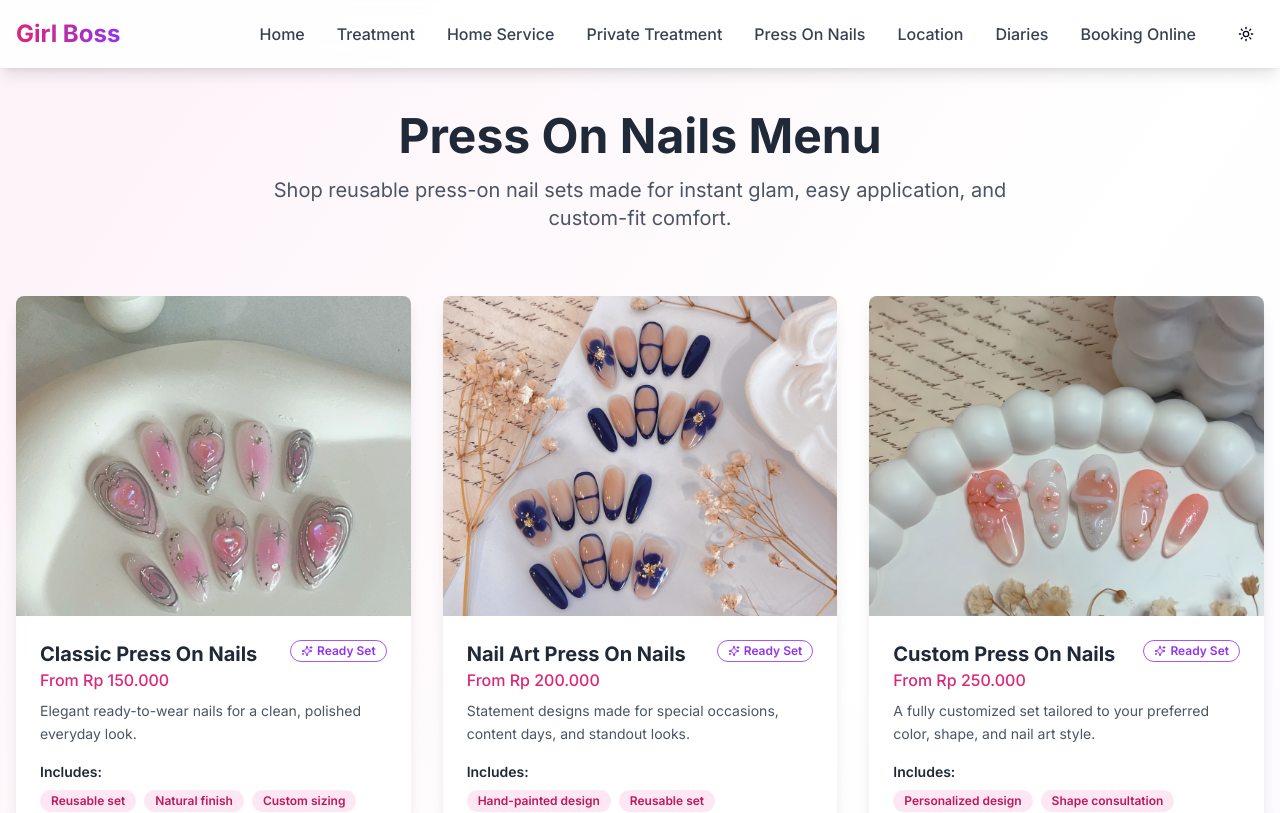
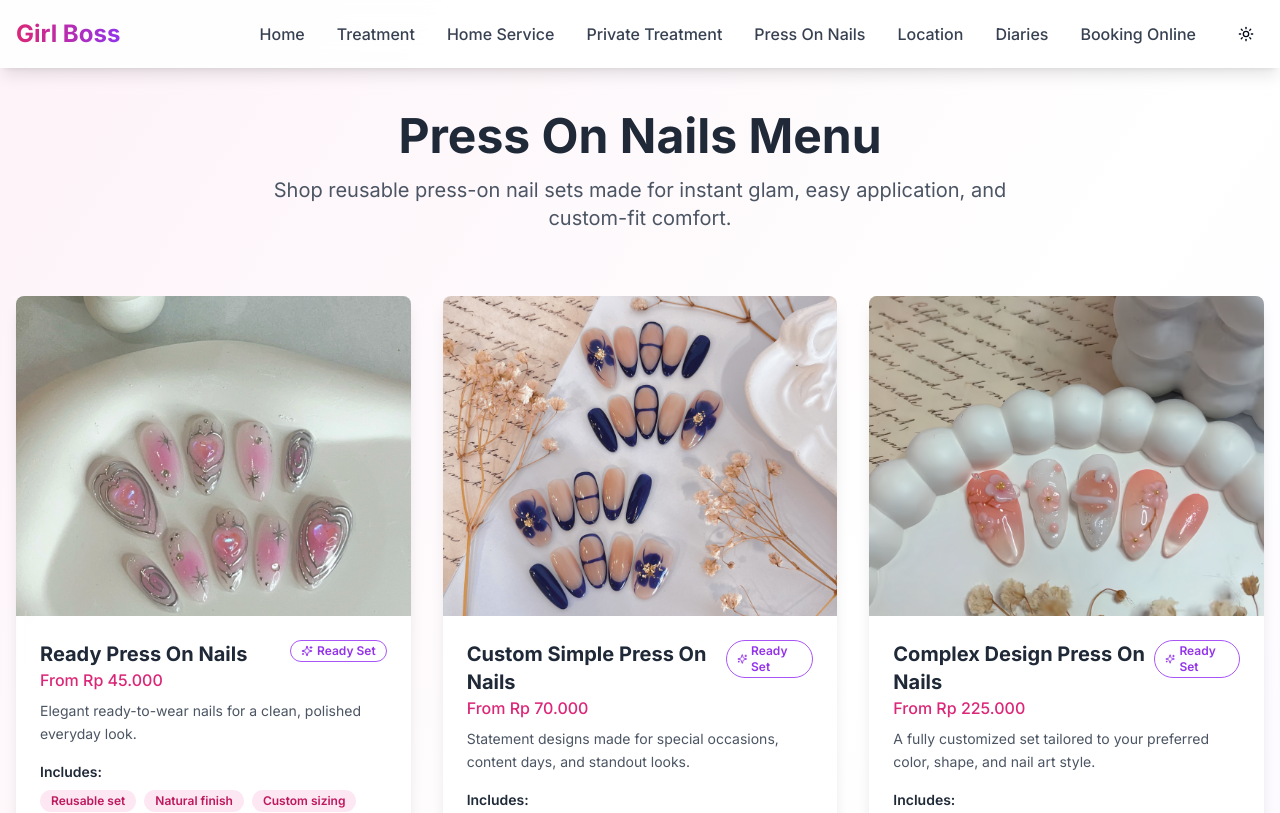
Before and after one commit to evankhell619/girlboss, a Next.js app: page /press-on-nails in a window 1280 px wide. Shown: the top 813 px of the page. Built offline with nearby package versions, Linux system fonts and the light colour scheme.

Commit message:
feat : edit title and price press on nails

```diff
--- a/app/press-on-nails/page.tsx
+++ b/app/press-on-nails/page.tsx
@@ -10,22 +10,22 @@ import { WhatsAppIcon } from "@/components/whatsapp-icon"
 export default function PressOnNailsPage() {
   const pressOnNailsMenu = [
     {
-      title: "Classic Press On Nails",
-      price: "From Rp 150.000",
+      title: "Ready Press On Nails",
+      price: "From Rp 45.000",
       details: ["Reusable set", "Natural finish", "Custom sizing"],
       image: "/images/press on nail 1.png",
       description: "Elegant ready-to-wear nails for a clean, polished everyday look.",
     },
     {
-      title: "Nail Art Press On Nails",
-      price: "From Rp 200.000",
+      title: "Custom Simple Press On Nails",
+      price: "From Rp 70.000",
       details: ["Hand-painted design", "Reusable set", "Glue kit included"],
       image: "/images/press on nail 2.png",
       description: "Statement designs made for special occasions, content days, and standout looks.",
     },
     {
-      title: "Custom Press On Nails",
-      price: "From Rp 250.000",
+      title: "Complex Design Press On Nails",
+      price: "From Rp 225.000",
       details: ["Personalized design", "Shape consultation", "Made to order"],
       image: "/images/press on nail 3.png",
       description: "A fully customized set tailored to your preferred color, shape, and nail art style.",
```
